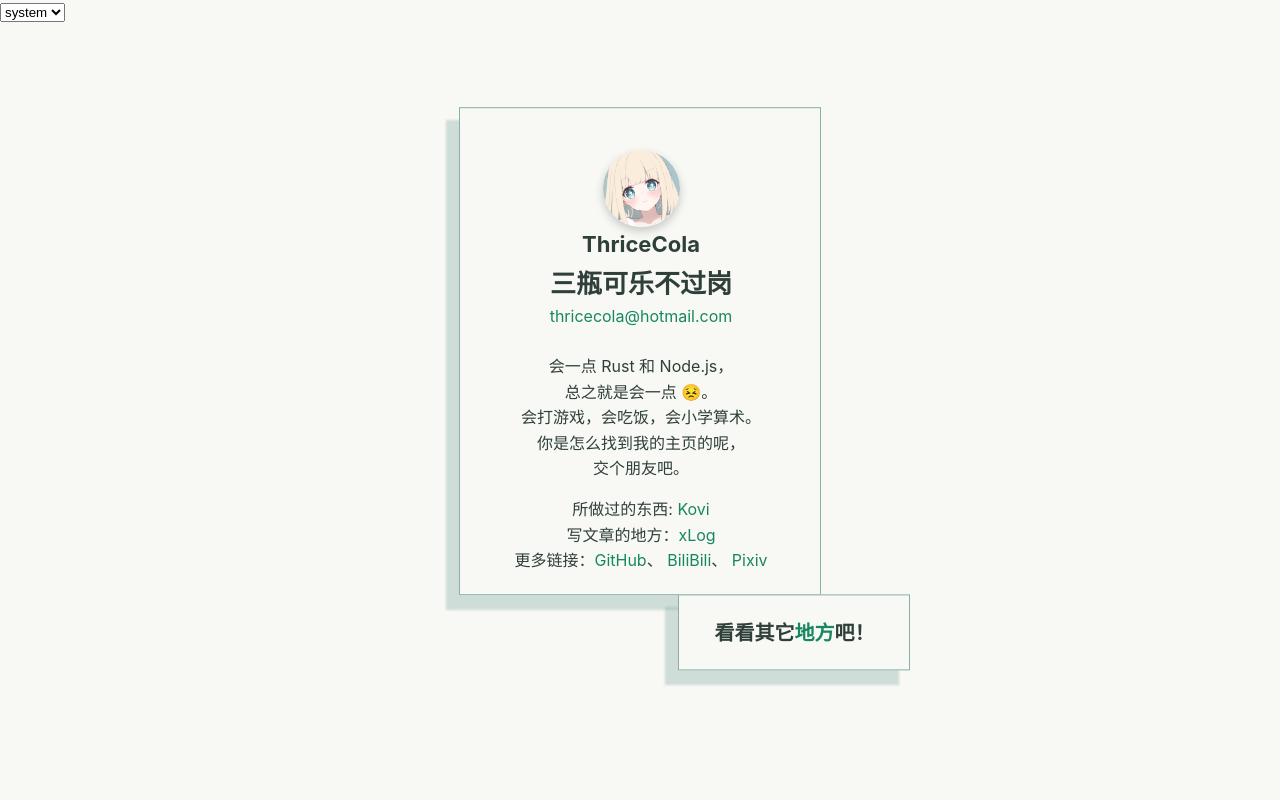
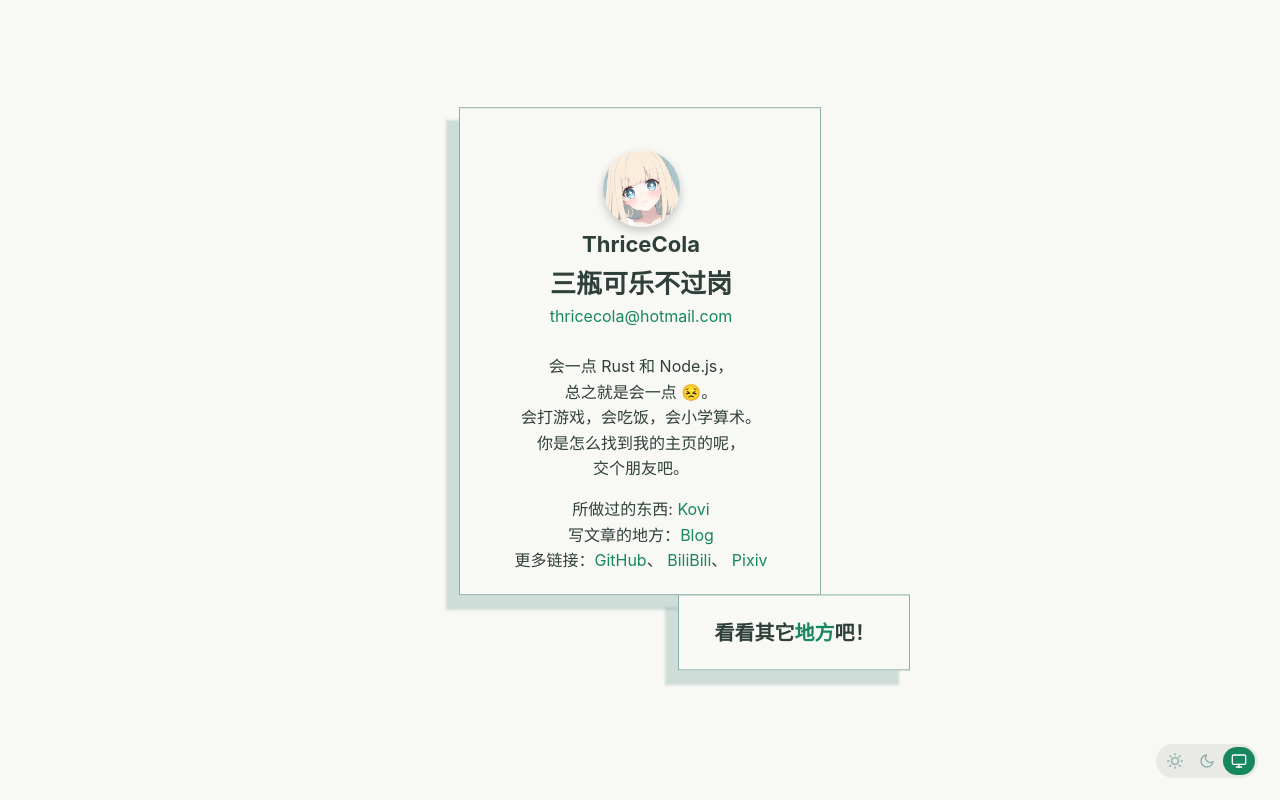
Before and after one commit to ThriceCola/thricecola.github.io, a Vue app: page / in a window 1280 px wide. Built offline with nearby package versions, Linux system fonts and the light colour scheme.

Commit message:
你猜猜我改了什么

```diff
--- a/src/App.vue
+++ b/src/App.vue
@@ -3,9 +3,7 @@ import ShadowBox from './components/ShadowBox.vue';
 import IntroView from './components/IntroView.vue'
 import IDCard from './components/IDCard.vue'
 import NoticeBoard from './components/NoticeBoard.vue'
-import { useTheme } from '@/components/useTheme';
-
-const { currentTheme, switchTheme, themes } = useTheme();
+import ThemePills from './components/ThemePills.vue';
 </script>
 
 <template>
@@ -20,12 +18,7 @@ const { currentTheme, switchTheme, themes } = useTheme();
     </ShadowBox>
   </main>
 
-
-  <div>
-    <select v-model="currentTheme" @change="switchTheme(currentTheme)">
-      <option v-for="t in themes" :key="t" :value="t">{{ t }}</option>
-    </select>
-  </div>
+  <ThemePills />
 </template>
 
 <style scoped>
--- a/src/components/IntroView.vue
+++ b/src/components/IntroView.vue
@@ -9,7 +9,7 @@
     <div style="height: 15px;"></div>
 
     <p>所做过的东西: <a href="https://github.com/ThriceCola/Kovi" target="_blank">Kovi</a></p>
-    <p>写文章的地方：<a href="https://xlog.thricecola.com" target="_blank">xLog</a></p>
+    <p>写文章的地方：<a href="https://blog.thricecola.com" target="_blank">Blog</a></p>
     <!-- <p>或许<a href="https://xlog.thricecola.com" target="_blank">xLog</a>还没有什么文章，你可以看看我的<a
         href="https://www.coolapk.com/u/3227002" target="_blank">酷安</a>主页。</p> -->
     <p>更多链接：<a href="https://github.com/thricecola" target="_blank">GitHub</a>、
--- /dev/null
+++ b/src/components/ThemePills.vue
@@ -0,0 +1,122 @@
+<script setup lang="ts">
+import { computed, ref, onMounted } from 'vue';
+import { useTheme, type OptTheme } from '@/components/useTheme';
+
+const { currentTheme, switchTheme } = useTheme();
+
+const pills = ref<HTMLElement | null>(null);
+const ready = ref(false);
+
+const pillDefs = [
+  { theme: 'light' as OptTheme, label: '亮色主题', icon: 'sun' },
+  { theme: 'dark' as OptTheme, label: '暗色主题', icon: 'moon' },
+  { theme: 'system' as OptTheme, label: '跟随系统', icon: 'monitor' },
+];
+
+const activeIndex = computed(() => {
+  const idx = pillDefs.findIndex(p => p.theme === currentTheme.value);
+  return idx === -1 ? 2 : idx; // default to system
+});
+
+onMounted(() => {
+  // Enable slider transition after first paint (no initial slide animation)
+  requestAnimationFrame(() => {
+    ready.value = true;
+  });
+});
+</script>
+
+<template>
+  <div ref="pills" class="theme-pills" :class="{ 'theme-pills--ready': ready }"
+    :style="{ '--active-index': activeIndex }" role="radiogroup" aria-label="主题切换">
+    <button v-for="(p, i) in pillDefs" :key="p.theme" class="theme-pill" :class="{ active: i === activeIndex }"
+      :aria-label="p.label" :aria-checked="i === activeIndex" role="radio" @click="switchTheme(p.theme)">
+      <!-- sun -->
+      <svg v-if="p.icon === 'sun'" width="16" height="16" viewBox="0 0 24 24" fill="none" stroke="currentColor"
+        stroke-width="2" stroke-linecap="round" stroke-linejoin="round">
+        <circle cx="12" cy="12" r="5" />
+        <line x1="12" y1="1" x2="12" y2="3" />
+        <line x1="12" y1="21" x2="12" y2="23" />
+        <line x1="4.22" y1="4.22" x2="5.64" y2="5.64" />
+        <line x1="18.36" y1="18.36" x2="19.78" y2="19.78" />
+        <line x1="1" y1="12" x2="3" y2="12" />
+        <line x1="21" y1="12" x2="23" y2="12" />
+        <line x1="4.22" y1="19.78" x2="5.64" y2="18.36" />
+        <line x1="18.36" y1="5.64" x2="19.78" y2="4.22" />
+      </svg>
+      <!-- moon -->
+      <svg v-if="p.icon === 'moon'" width="16" height="16" viewBox="0 0 24 24" fill="none" stroke="currentColor"
+        stroke-width="2" stroke-linecap="round" stroke-linejoin="round">
+        <path d="M21 12.79A9 9 0 1 1 11.21 3 7 7 0 0 0 21 12.79z" />
+      </svg>
+      <!-- monitor -->
+      <svg v-if="p.icon === 'monitor'" width="16" height="16" viewBox="0 0 24 24" fill="none" stroke="currentColor"
+        stroke-width="2" stroke-linecap="round" stroke-linejoin="round">
+        <rect x="2" y="3" width="20" height="14" rx="2" ry="2" />
+        <line x1="8" y1="21" x2="16" y2="21" />
+        <line x1="12" y1="17" x2="12" y2="21" />
+      </svg>
+    </button>
+    <div class="theme-pills__slider"></div>
+  </div>
+</template>
+
+<style scoped>
+.theme-pills {
+  position: fixed;
+  bottom: 1.5em;
+  right: 1.5em;
+  z-index: 100;
+
+  display: inline-flex;
+  align-items: center;
+  background: rgba(0, 0, 0, 0.06);
+  border-radius: 100px;
+  padding: 3px;
+  gap: 0;
+  flex-shrink: 0;
+  transition: background 1s;
+}
+
+.theme-pill {
+  position: relative;
+  z-index: 1;
+  width: 32px;
+  height: 28px;
+  display: inline-flex;
+  align-items: center;
+  justify-content: center;
+  border: none;
+  background: transparent;
+  color: var(--semi-accent-color);
+  cursor: pointer;
+  border-radius: 100px;
+  transition: color 0.3s;
+  padding: 0;
+}
+
+.theme-pill:hover {
+  color: var(--normal-text-color);
+}
+
+.theme-pill.active {
+  color: #fff;
+}
+
+.theme-pills__slider {
+  position: absolute;
+  top: 3px;
+  left: 3px;
+  width: 32px;
+  height: 28px;
+  border-radius: 100px;
+  background: var(--accent-color);
+  /* Disabled initially to prevent slide-on-mount; re-enabled by .theme-pills--ready */
+  transition: none;
+  transform: translateX(calc(var(--active-index) * 100%));
+}
+
+.theme-pills--ready .theme-pills__slider {
+  transition: transform 0.3s cubic-bezier(0.4, 0, 0.2, 1);
+}
+</style>
```
